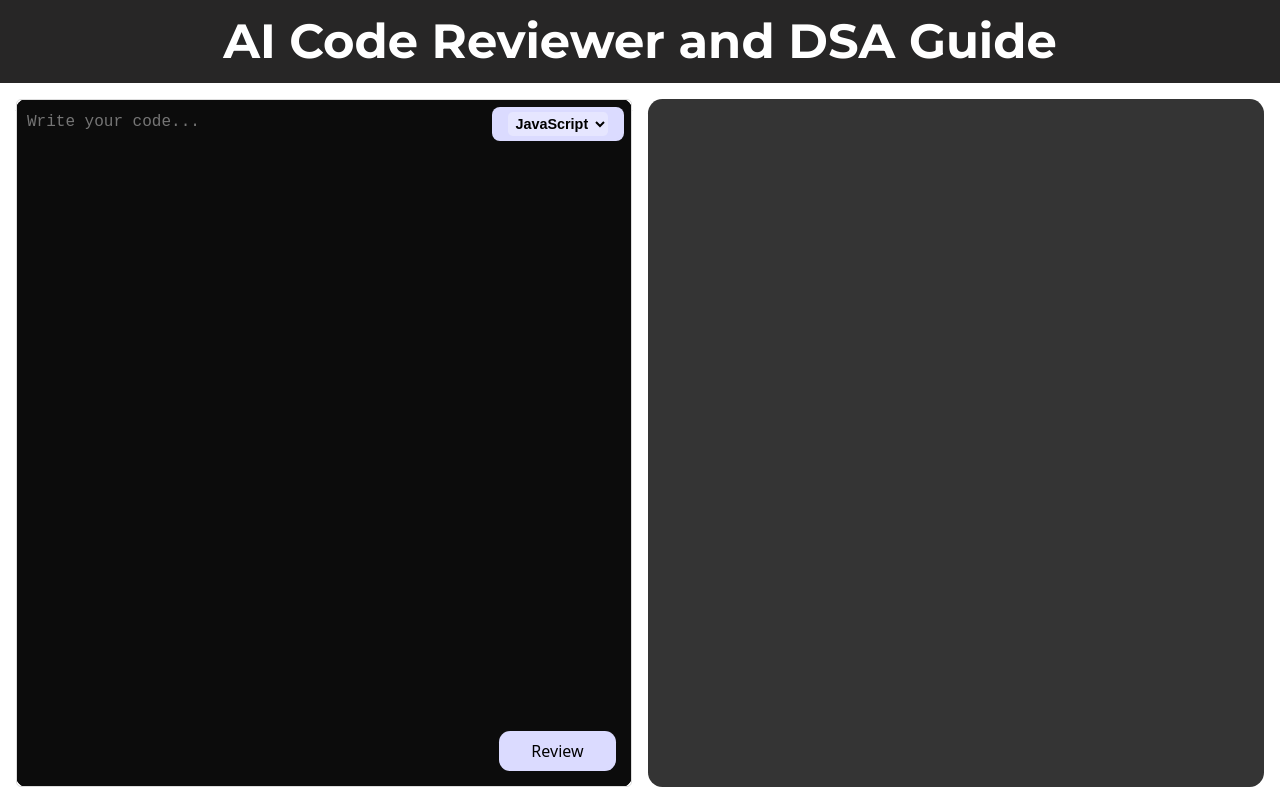
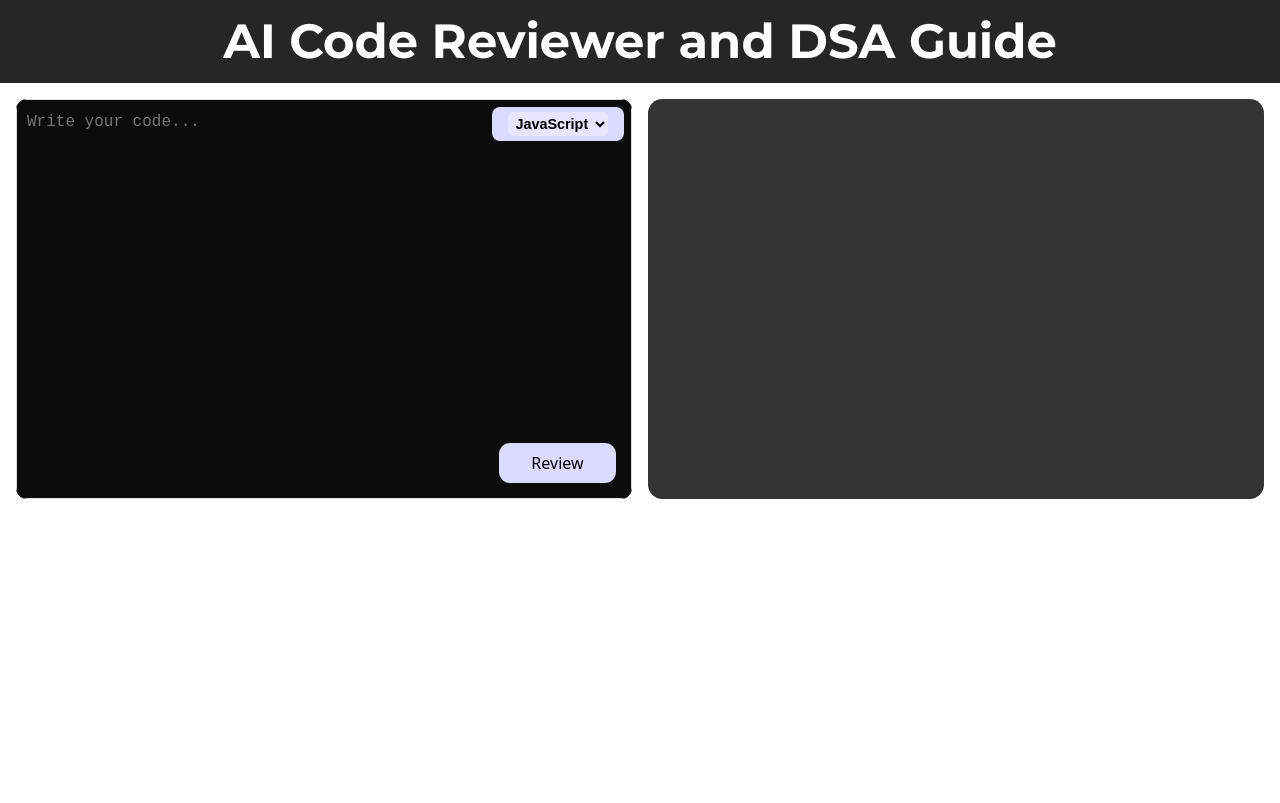
Before and after one commit to nikhildevlopper2003/AI-Code-Reviewer-and-DSA-Guide, a React (Vite) app in the folder frontend/: page / in a window 1280 px wide. Built offline with nearby package versions, Linux system fonts and the light colour scheme.

Commit message:
Fixed layout issues for mobile screens by adding scroll and fixed height

```diff
--- a/frontend/src/App.css
+++ b/frontend/src/App.css
@@ -1,5 +1,5 @@
 @import url('https://fonts.googleapis.com/css2?family=Montserrat:wght@400;600;700&display=swap');
-/* Reset and Base Styles */
+
 * {
   margin: 0;
   padding: 0;
@@ -25,40 +25,34 @@ html, body, #root {
   font-family: 'Montserrat', sans-serif;
 }
 
-/* Responsive Design */
-
 @media (min-width: 1024px) {
   .app-header h1 {
     font-size: 6rem;
-
   }
 }
+
 @media (min-width: 768px) {
   .app-header h1 {
     font-size: 3rem;
-
   }
 }
 
-
-
-/* Main Layout */
 main {
   width: 100%;
   height: 90%;
   padding: 1.0rem;
   display: flex;
   gap: 1rem;
-  margin-top: 0rem; /* Ensure content does not overlap header */
+  margin-top: 0rem;
 }
 
 main .left, main .right {
-  height: 100%;
+  height: 50vh;
   flex-basis: 50%;
   border-radius: 0.7rem;
+  overflow: auto;
 }
 
-/* Left Section */
 main .left {
   background-color: #000000;
   position: relative;
@@ -70,9 +64,10 @@ main .left {
   margin: 0;
   border-radius: 0.7rem;
   background-color: #0c0c0c;
+  overflow: auto;
+  white-space: pre-wrap;
 }
 
-/* Review Button */
 main .left .review {
   position: absolute;
   bottom: 1rem;
@@ -86,16 +81,14 @@ main .left .review {
   border-radius: 0.7rem;
 }
 
-/* Right Section */
 main .right {
   background-color: #343434;
   padding: 1rem 2rem;
   font-size: 1.5rem;
-  overflow: auto;
-  border-radius:0.9rem
+  overflow-y: auto;
+  border-radius: 0.9rem;
 }
 
-/* Language Selector */
 .language-selector {
   position: absolute;
   top: 0.5rem;
@@ -130,7 +123,6 @@ main .right {
   border-radius: 0.3rem;
 }
 
-/* Responsive Design */
 @media screen and (max-width: 1024px) {
   .app-header {
     font-size: 1.7rem;
@@ -144,7 +136,7 @@ main .right {
 
   main .left, main .right {
     flex-basis: 100%;
-    height: auto;
+    height: 50vh;
   }
 }
 
```
